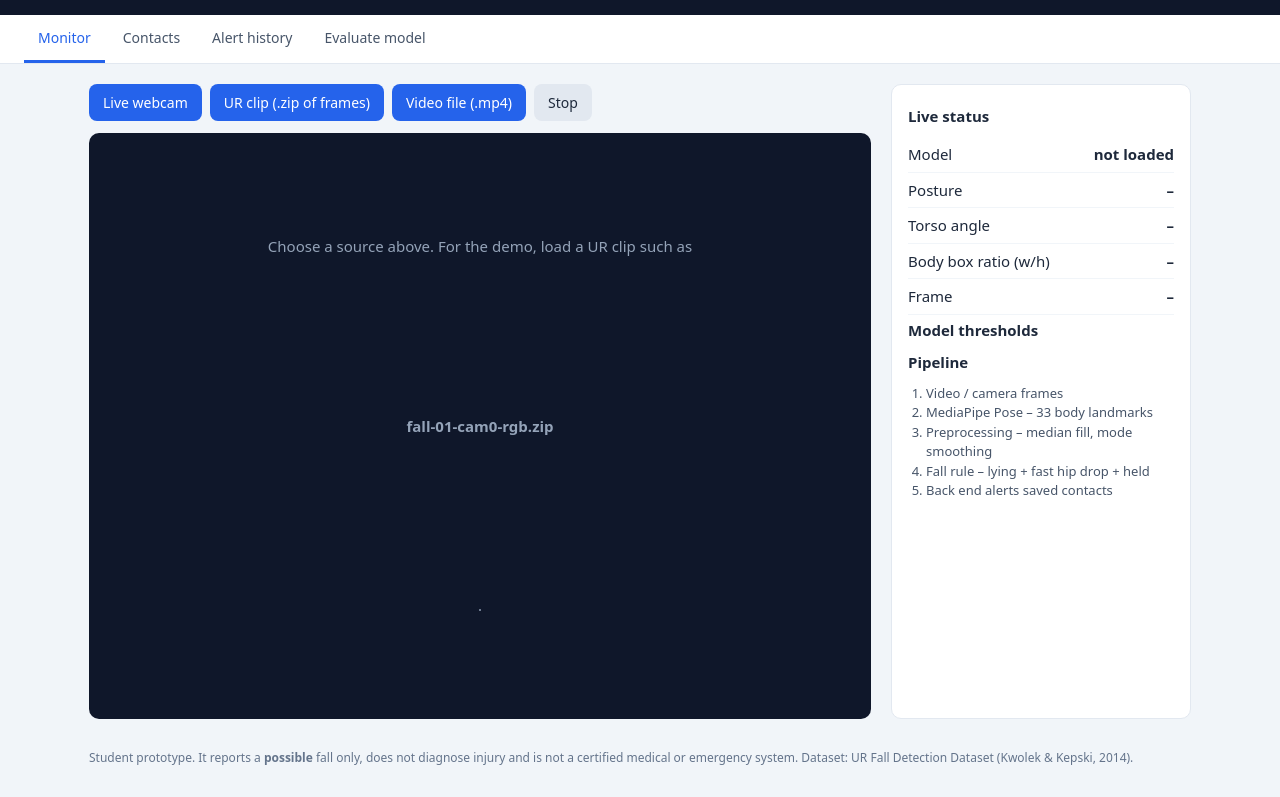
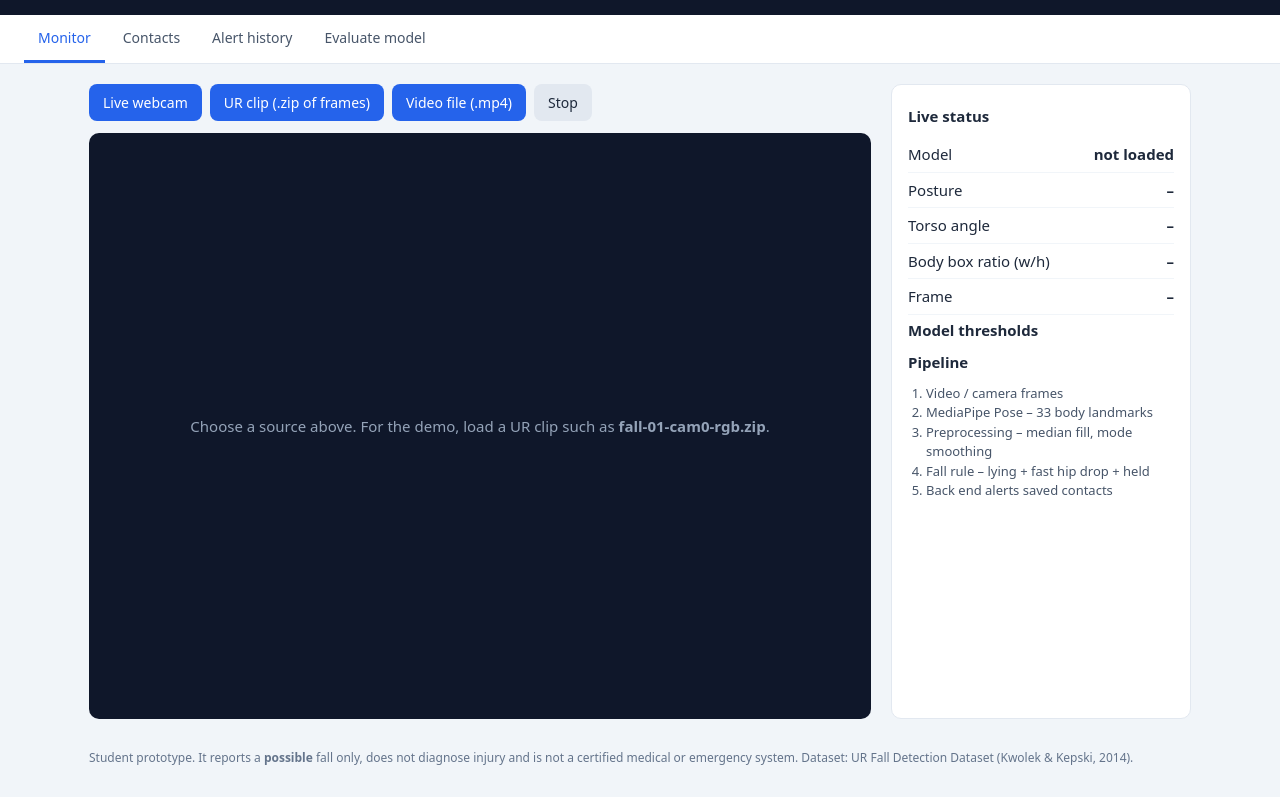
Before and after one commit to ranvii07/eldersafe-ai, a website with bundled scripts: page public/index.html in a window 1280 px wide. Shown: the part 76-873 px from the top of the page. Built offline with nearby package versions, Linux system fonts and the light colour scheme.

Commit message:
Fix split placeholder text and invisible tab label on hover
Co-Authored-By: Claude Opus 5.5 <noreply@anthropic.com>

```diff
--- a/public/index.html
+++ b/public/index.html
@@ -34,7 +34,7 @@
         </div>
         <div class="stage">
           <canvas id="canvas" width="640" height="480"></canvas>
-          <div id="placeholder">Choose a source above. For the demo, load a UR clip such as <b>fall-01-cam0-rgb.zip</b>.</div>
+          <div id="placeholder"><span>Choose a source above. For the demo, load a UR clip such as <b>fall-01-cam0-rgb.zip</b>.</span></div>
         </div>
         <video id="video" playsinline muted hidden></video>
         <div id="banner" class="banner hidden"></div>
--- a/public/style.css
+++ b/public/style.css
@@ -5,6 +5,7 @@ header h1 { margin: 0; font-size: 22px; }
 header p { margin: 2px 0 0; color: #94a3b8; font-size: 13px; }
 nav { display: flex; gap: 4px; padding: 0 24px; background: #fff; border-bottom: 1px solid #e2e8f0; overflow-x: auto; }
 .tab { background: none; color: #475569; border: 0; border-bottom: 3px solid transparent; border-radius: 0; padding: 12px 14px; }
+.tab:hover { background: #f1f5f9; color: #1e293b; }
 .tab.active { color: #2563eb; border-bottom-color: #2563eb; }
 .panel { display: none; padding: 20px 24px; max-width: 1150px; margin: 0 auto; }
 .panel.active { display: block; }
```
